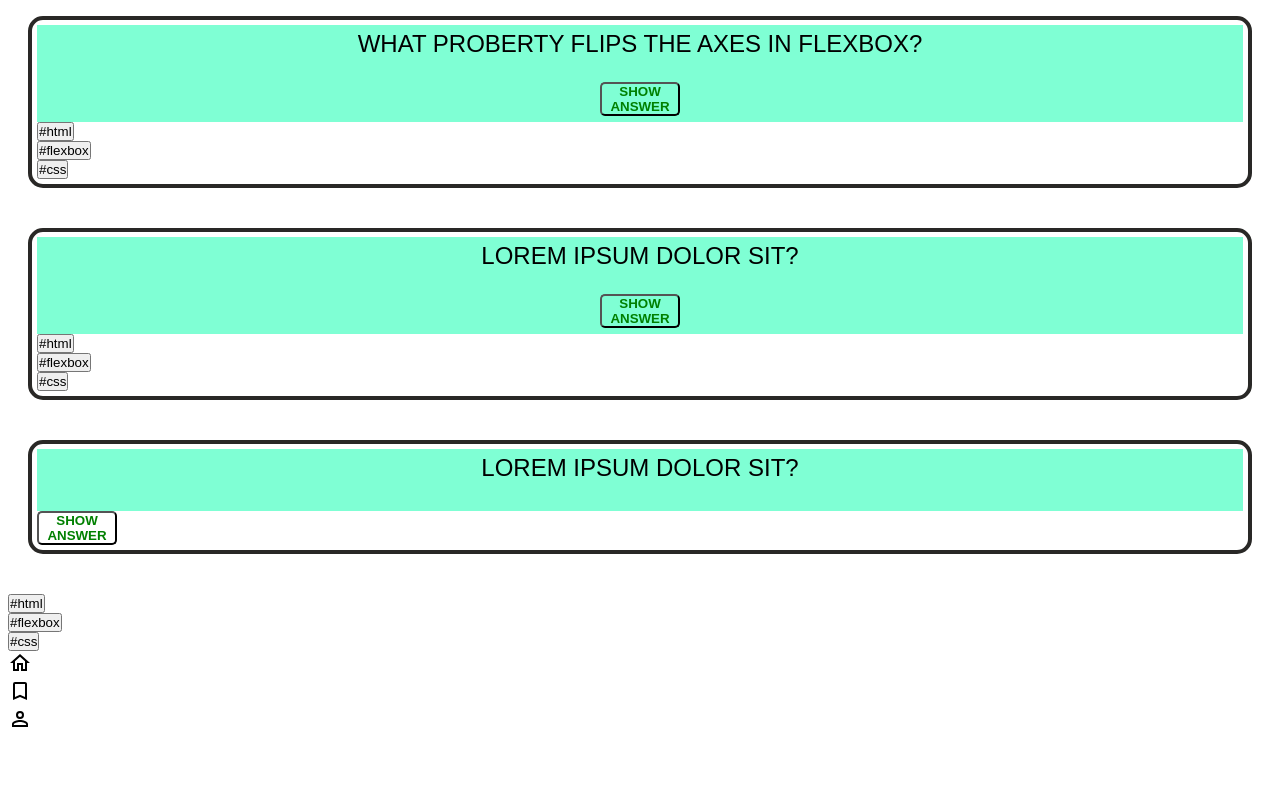
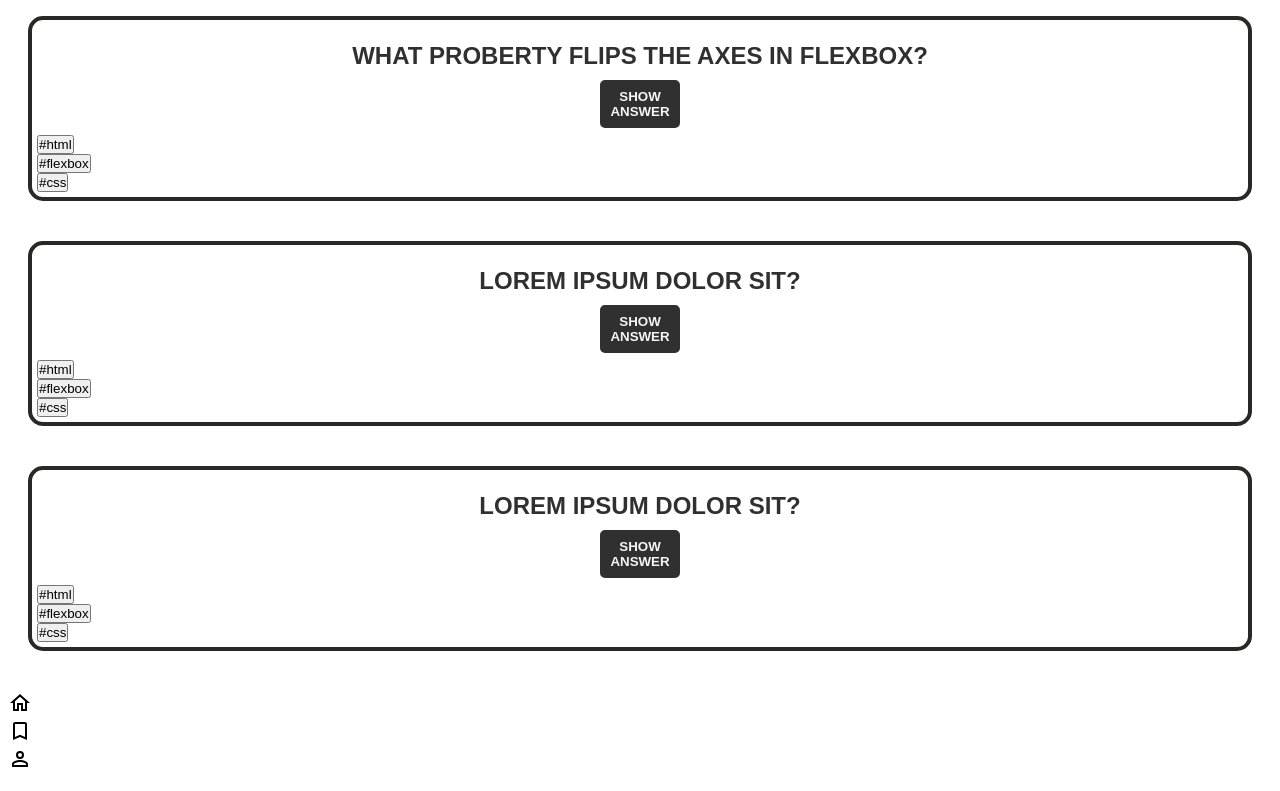
Before and after one commit to OmerAdam34/quiz-app, a plain HTML site: page index.html in a window 1280 px wide. Shown: the part 84-875 px from the top of the page. Before the commit the page ends 835 px from the top, so only its background shows below. Drawn offline with Linux system fonts and the light colour scheme.

Commit message:
add new structures

```diff
--- a/css_bem/button.css
+++ b/css_bem/button.css
@@ -1,10 +1,11 @@
 .main__button--show {
-    color: green;
+    color: whitesmoke;
     width: 5rem;
-    height: 2.1rem;
+    height: 3rem;
     font-family: 'Anton', sans-serif;
     font-weight: bold;
     text-transform: uppercase;
-    background-color: transparent;
+    background-color: #303030;
+    border: 2.5px solid #303030;
     border-radius: 5px;
 }
--- a/css_bem/header.css
+++ b/css_bem/header.css
@@ -14,6 +14,7 @@
     font-weight: bold;
     position: fixed;
     top: 0;
+    left: 0;
 }
 
 .header__svg {
--- a/css_bem/main.css
+++ b/css_bem/main.css
@@ -13,12 +13,19 @@
 }
 
 .main__flexbox--section {
-    background-color: aquamarine;
+    -background-color: aquamarine;
     font-size: 1.5rem;
     text-align: center;
-    padding: 5px;
+    color: #303030;
+    padding: 7px;
+
     text-transform: uppercase;
-    font-weight: 400;
+    display: flex;
+    flex-direction: column;
+    justify-content: center;
+    align-items: center;
+    font-weight: 600;
+
 }
 
 .main__section {
--- a/index.html
+++ b/index.html
@@ -24,8 +24,8 @@
 
     <article class="main__flexbox">
         <div class="main__flexbox--section">
-            <div><p>What proberty flips the axes in flexbox?</p></div>
-            <div><button class="main__button--show" type="submit">SHOW ANSWER</button></div>
+            <p class="main__flexbox--question">What proberty flips the axes in flexbox? </p>
+            <button class="main__button--show" type="submit">SHOW ANSWER</button>
         </div>
 
         <div>
@@ -40,8 +40,8 @@
 
     <article class="main__flexbox">
         <div class="main__flexbox--section">
-            <div><p>Lorem ipsum dolor sit?</p></div>
-            <div><button class="main__button--show" type="submit">SHOW ANSWER</button></div>
+            <p class="main__flexbox--question">Lorem ipsum dolor sit?</p>
+            <button class="main__button--show" type="submit">SHOW ANSWER</button>
         </div>
 
         <div>
@@ -52,10 +52,10 @@
     </article>
 
 
-    <div class="main__flexbox">
-        <article>
-            <div class="main__flexbox--section"><p>Lorem ipsum dolor sit?</p></div>
-            <div><button class="main__button--show" type="submit">SHOW ANSWER</button></div>
+    <article class="main__flexbox">
+        <div class="main__flexbox--section">
+            <p class="main__flexbox--question">Lorem ipsum dolor sit?</p>
+            <button class="main__button--show" type="submit">SHOW ANSWER</button>
         </div>
 
         <div>
@@ -67,7 +67,7 @@
 
     </main>
 
-    <!---------- MAIN AREA ---------->
+    <!---------- FOOTER AREA ---------->
 
     <footer>
 
--- a/styles.css
+++ b/styles.css
@@ -8,3 +8,9 @@
     padding: 0;
     box-sizing: border-box;
 }
+
+.main__flexbox--question {
+    _background-color: red;
+    margin-bottom: 0;
+    margin: 10px;
+}
```
